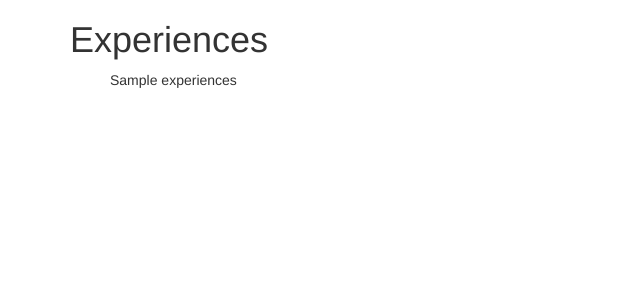
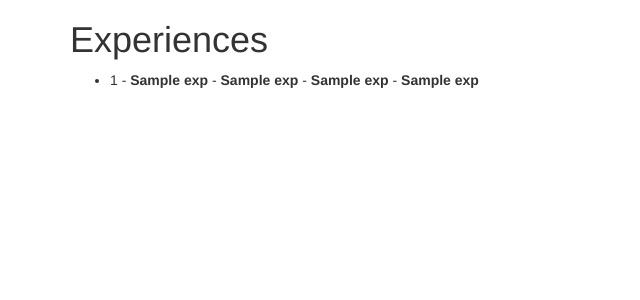
Before and after one commit to suziray/nextpath, a Flask app: template nextpath/templates/profile.html in a window 1280 px wide. Shown: the top 300 px of the page, without its empty margins (0-640 px from the left). Run offline with Flask 2, Linux system fonts and the light colour scheme; the template is opened without the code that fills it: most values are stand-ins (such as "Sample title", 1, 10 or a date in 2020); some libraries are stand-ins or nearby versions.

Commit message:
added profile

```diff
--- a/nextpath/templates/profile.html
+++ b/nextpath/templates/profile.html
@@ -16,10 +16,9 @@
       <div>
         <h1>Experiences</h1>
         <ul>
-          <!-- {% for exp in experiences %}
+          {% for exp in experiences %}
             <li>{{ exp[0] }} - <b>{{ exp[1] }}</b> - <b>{{ exp[2] }}</b> - <b>{{ exp[3] }}</b> - <b>{{ exp[4] }}</b></li>
-          {% endfor %} -->
-          {{experiences}}
+          {% endfor %}
         </ul>
       </div>
     </div>
```
